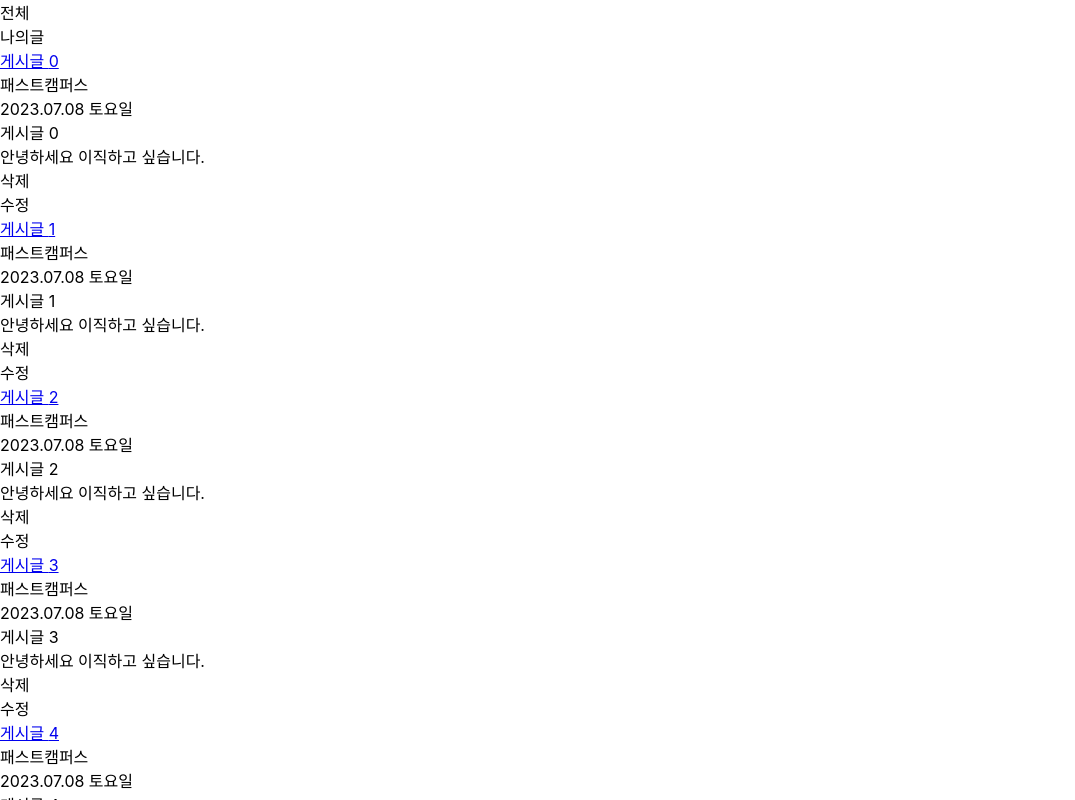
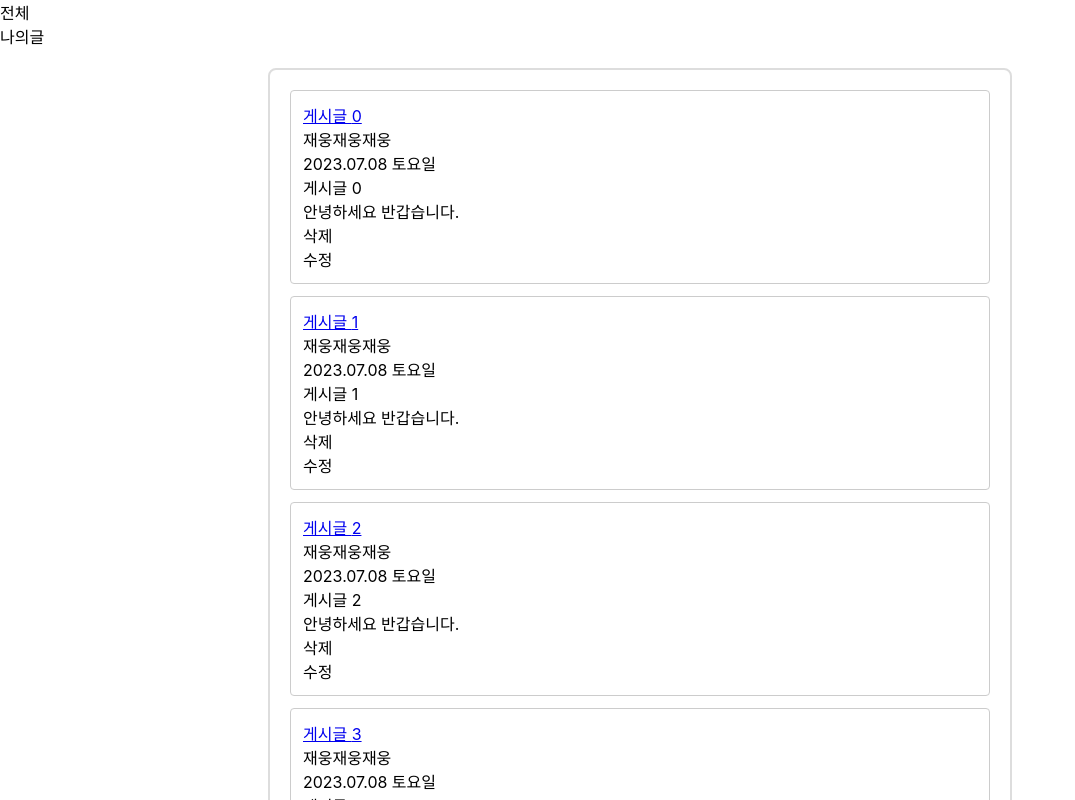
Before and after one commit to hjwcoding/naManBlog, a React (Create React App) app: page /posts in a window 1280 px wide. Shown: the top 800 px of the page, without its empty margins (0-1075 px from the left). Built offline with nearby package versions, Linux system fonts and the light colour scheme.

Commit message:
FIX : CSS 변경 및 notionApi 연동

```diff
--- a/src/components/PostList.tsx
+++ b/src/components/PostList.tsx
@@ -23,18 +23,18 @@ export default function PostList({hasNavigation = true}:PostListProps) {
             className={activeTab==="my" ? "post__navigation--active":""}>나의글</div>
         </div>
       )}
-
+      <div className="post__container">
         <div className="post__list">
           {[...Array(10)].map((e, index) => (
             <div key={index} className="post__box">
               <Link to={`\posts/${index}`}>게시글 {index}</Link>
                 <div className="post__profile-box">
                   <div className="post__profile"/>
-                <div className="post__author-name">패스트캠퍼스</div>
+                  <div className="post__author-name">재웅재웅재웅</div>
                   <div className="post__date">2023.07.08 토요일</div>
                 </div>
                 <div className="post__title">게시글 {index}</div>
-              <div className="post__text">안녕하세요 이직하고 싶습니다.</div>
+                <div className="post__text">안녕하세요 반갑습니다.</div>
                 <div className="post__utils-box">
                   <div className="post__delete">삭제</div>
                   <div className="post__edit">수정</div>
@@ -42,6 +42,7 @@ export default function PostList({hasNavigation = true}:PostListProps) {
             </div>
           ))}
           </div>
+      </div>
     </>
   )
 }
--- a/src/index.css
+++ b/src/index.css
@@ -59,3 +59,21 @@ footer .footer__copyright {
   text-decoration: none;
   color: black;
 }
+
+/* PostList */
+
+
+.post__box {
+  border: 1px solid #ccc;
+  border-radius: 4px;
+  padding: 12px;
+  margin-bottom: 12px;
+}
+.post__container {
+  border: 2px solid #ddd; /* 테두리 색상 */
+  border-radius: 8px; /* 모서리를 둥글게 */
+  padding: 20px; /* 내부 여백 */
+  max-width: 700px; /* 컨테이너 최대 너비 */
+  margin: 20px auto; /* 가운데 정렬 */
+  background: #fff; /* 배경색 */
+}
```
Also changed, not shown: notionApi.tsx (added, +18 -0 lines), .restclient/cookie.json (added), .restclient/environment.json (added), .restclient/history.json (added), 1 other file (tests, documents, lock files or other folders). Lines whose indentation alone changed are shown as unchanged.
